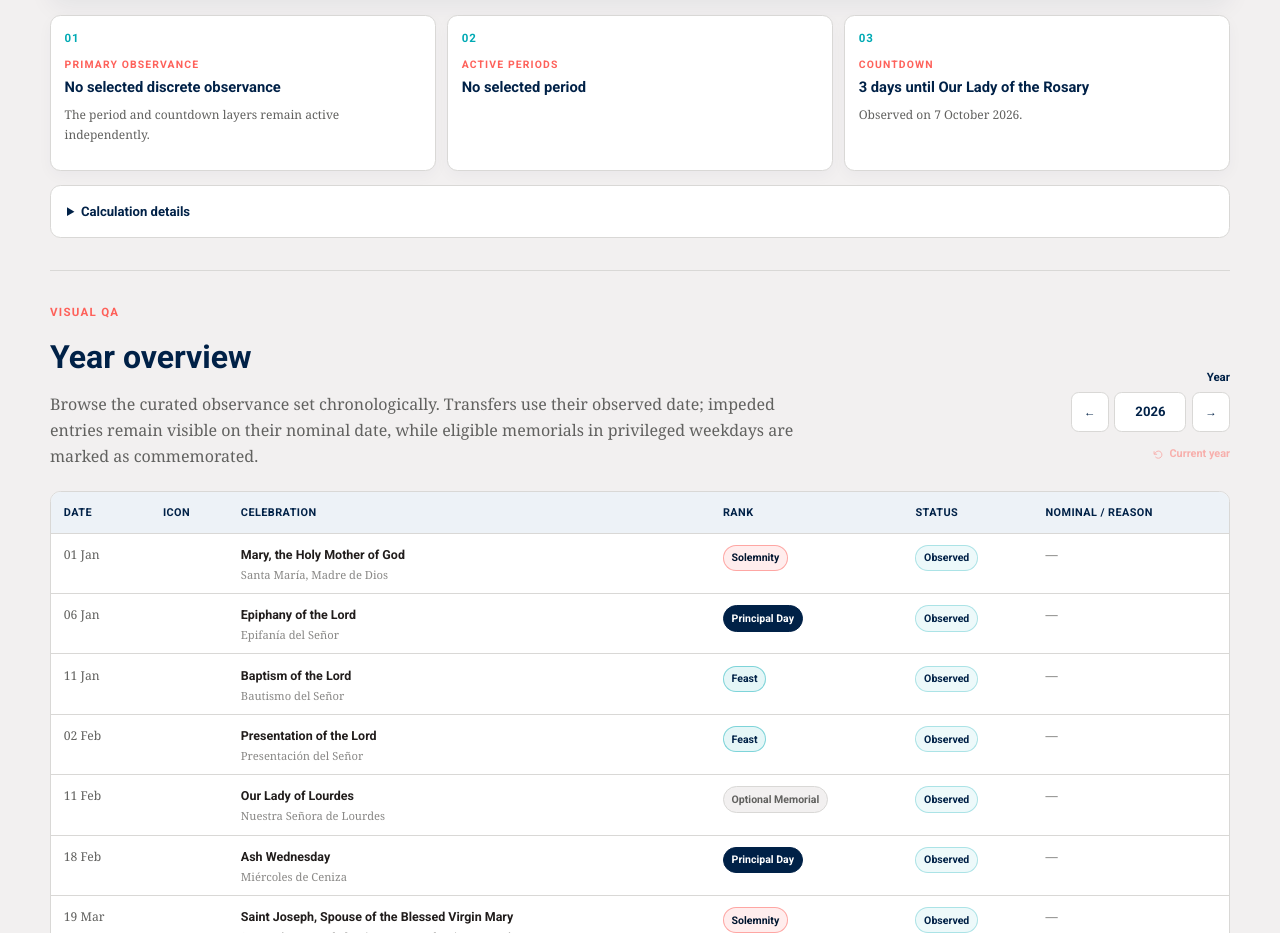
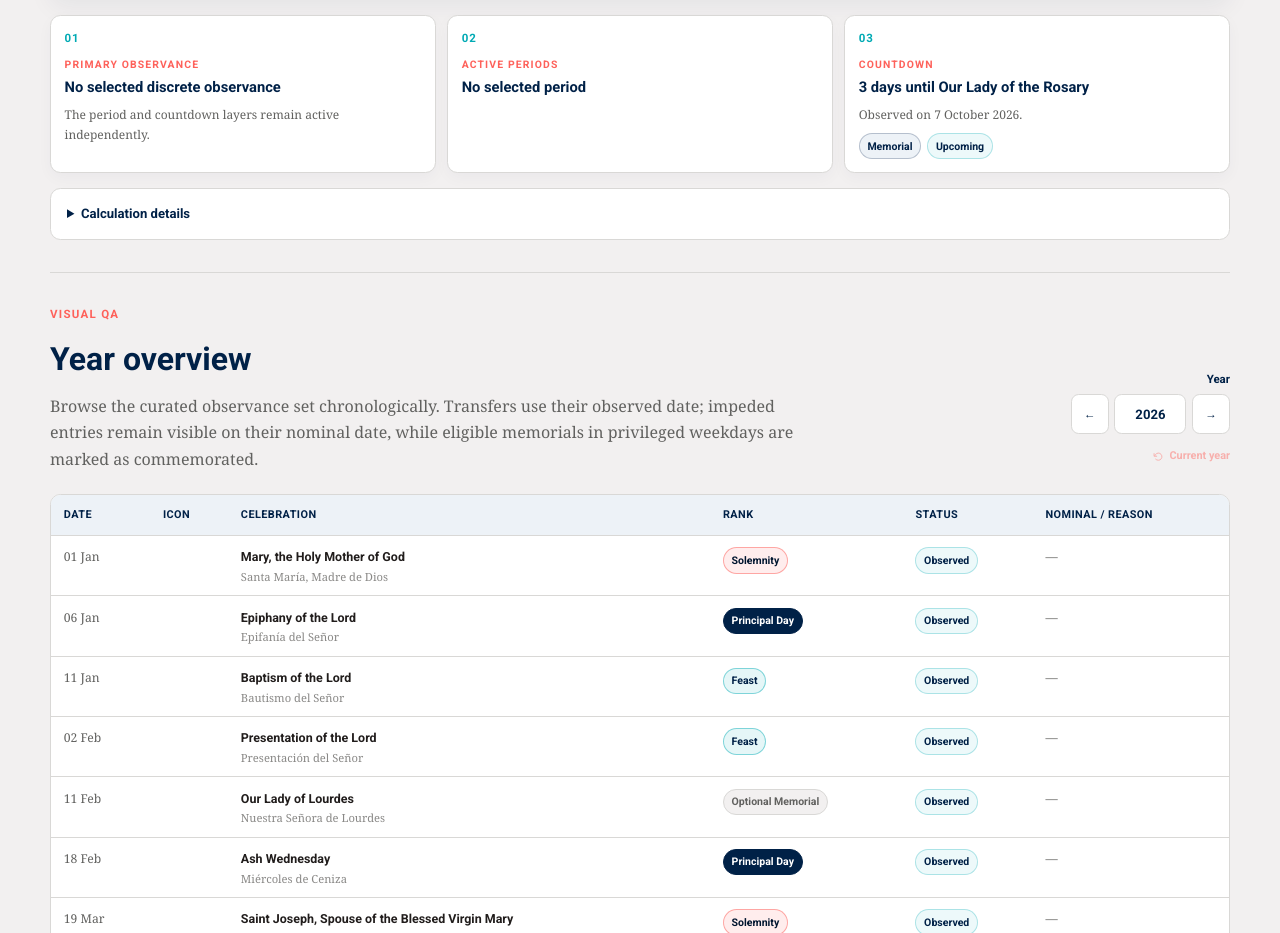
Before and after one commit to bgonzalezbustamante/catholic-calendar, a Next.js app: page / in a window 1280 px wide. Shown: the part 784-1717 px from the top of the page. Built offline with nearby package versions, Linux system fonts and the light colour scheme; some icons are missing.

Commit message:
style: align diagnostic card pills

```diff
--- a/components/calendar-tester.tsx
+++ b/components/calendar-tester.tsx
@@ -209,10 +209,12 @@ export default function CalendarTester({ initialDate }: { initialDate: string })
           <h3>{state.primaryObservance?.name ?? 'No selected discrete observance'}</h3>
           {state.primaryObservance ? (
             <div className="chip-row">
-              <span className="state-chip">{titleCase(state.primaryObservance.rank)}</span>
-              {state.primaryObservance.status === 'commemorated' ? (
-                <span className="state-chip commemorated">Commemorated</span>
-              ) : null}
+              <span className={`rank-pill is-${state.primaryObservance.rank}`}>
+                {titleCase(state.primaryObservance.rank)}
+              </span>
+              <span className={`status-pill is-${state.primaryObservance.status}`}>
+                {titleCase(state.primaryObservance.status)}
+              </span>
             </div>
           ) : (
             <p className="card-copy">The period and countdown layers remain active independently.</p>
@@ -231,12 +233,12 @@ export default function CalendarTester({ initialDate }: { initialDate: string })
           </h3>
           <div className="chip-row">
             {state.liturgicalPeriods.map((period) => (
-              <span className="state-chip" key={period.id}>
+              <span className="period-pill is-liturgical" key={period.id}>
                 Liturgical
               </span>
             ))}
             {state.devotionalPeriods.map((period) => (
-              <span className="state-chip devotional" key={period.id}>
+              <span className="period-pill is-devotional" key={period.id}>
                 Devotional
               </span>
             ))}
@@ -250,6 +252,12 @@ export default function CalendarTester({ initialDate }: { initialDate: string })
             <>
               <h3>{state.countdown.daysUntil} day{state.countdown.daysUntil === 1 ? '' : 's'} until {state.countdown.observance.name}</h3>
               <p className="card-copy">Observed on {formatDate(state.countdown.date)}.</p>
+              <div className="chip-row">
+                <span className={`rank-pill is-${state.countdown.observance.rank}`}>
+                  {titleCase(state.countdown.observance.rank)}
+                </span>
+                <span className="status-pill is-upcoming">Upcoming</span>
+              </div>
             </>
           ) : (
             <>
```
